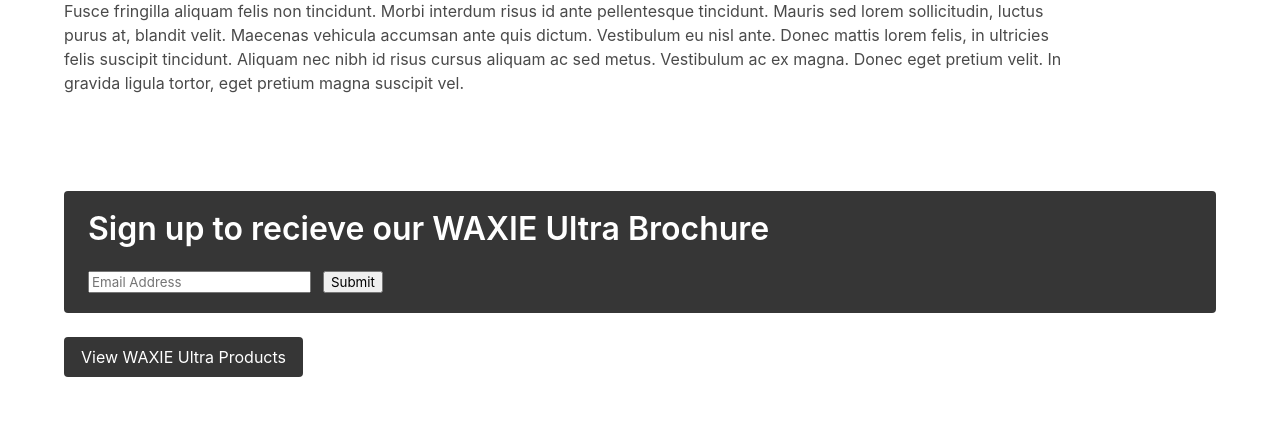
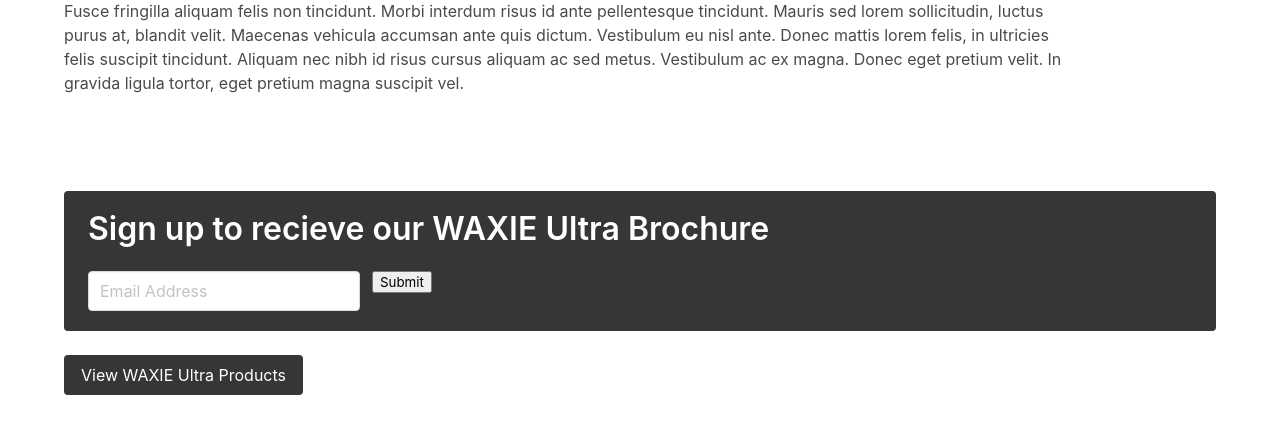
Before and after one commit to waxie-codes/wx-ultra, a Python web app: template templates/index.html in a window 1280 px wide. Shown: the part 2638-3081 px from the top of the page. Before the commit the page ends 3015 px from the top, so only its background shows below. Run offline with Jinja, Linux system fonts and the light colour scheme; the template is opened without the code that fills it, so the values that code supplies are empty; some libraries are stand-ins or nearby versions.

Commit message:
new items

```diff
--- a/output/index.html
+++ b/output/index.html
@@ -135,7 +135,7 @@
          <h1 class="title is-3">Sign up to recieve our WAXIE Ultra Brochure</h1>
          <div class="field is-grouped">
            <div class="control">
-             <input placeholder="Email Address">
+             <input class="input" placeholder="Email Address">
            </div>
            <div class="control">
              <input type="submit" >
--- a/templates/index.html
+++ b/templates/index.html
@@ -99,7 +99,7 @@
          <h1 class="title is-3">Sign up to recieve our WAXIE Ultra Brochure</h1>
          <div class="field is-grouped">
            <div class="control">
-             <input placeholder="Email Address">
+             <input class="input" placeholder="Email Address">
            </div>
            <div class="control">
              <input type="submit" >
```
